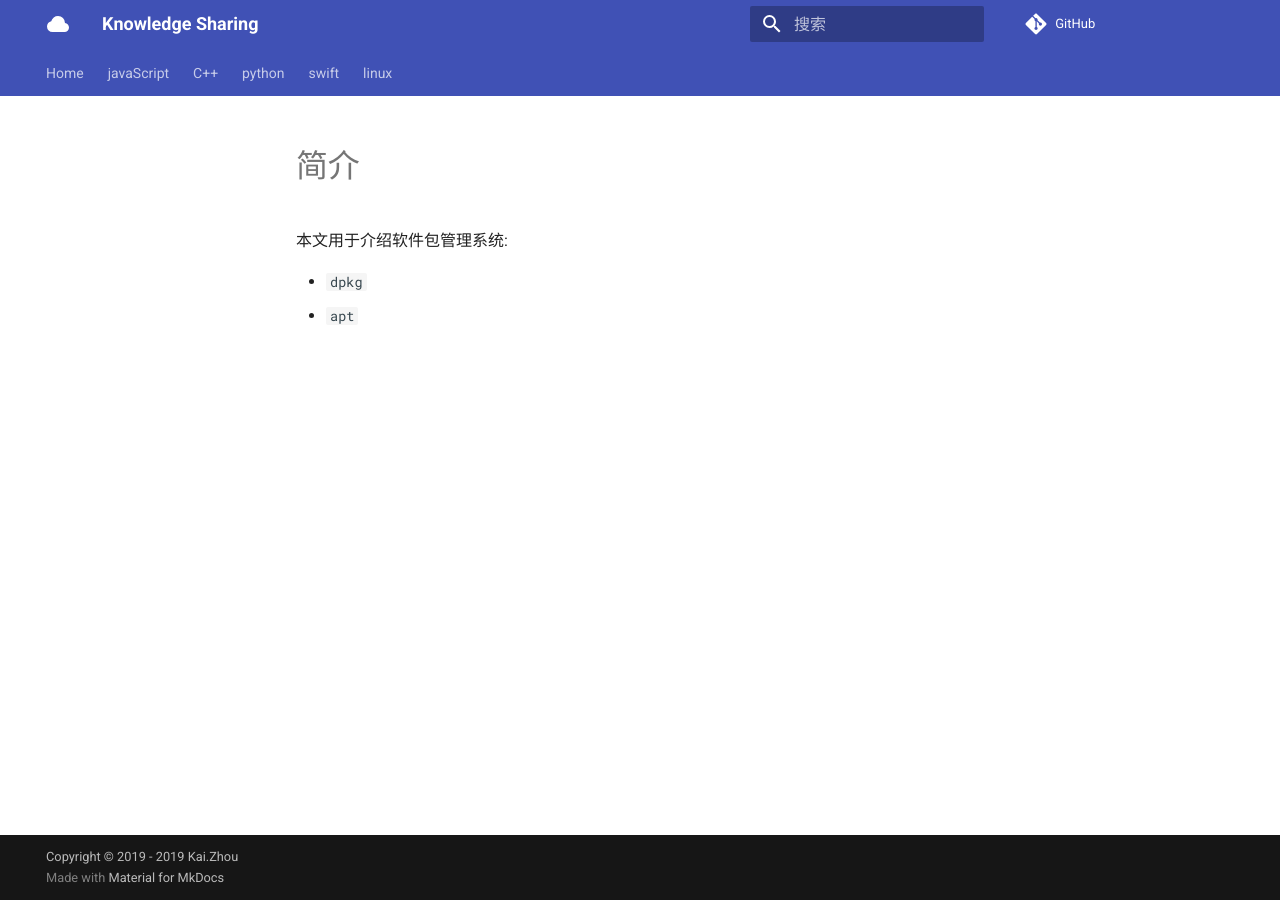
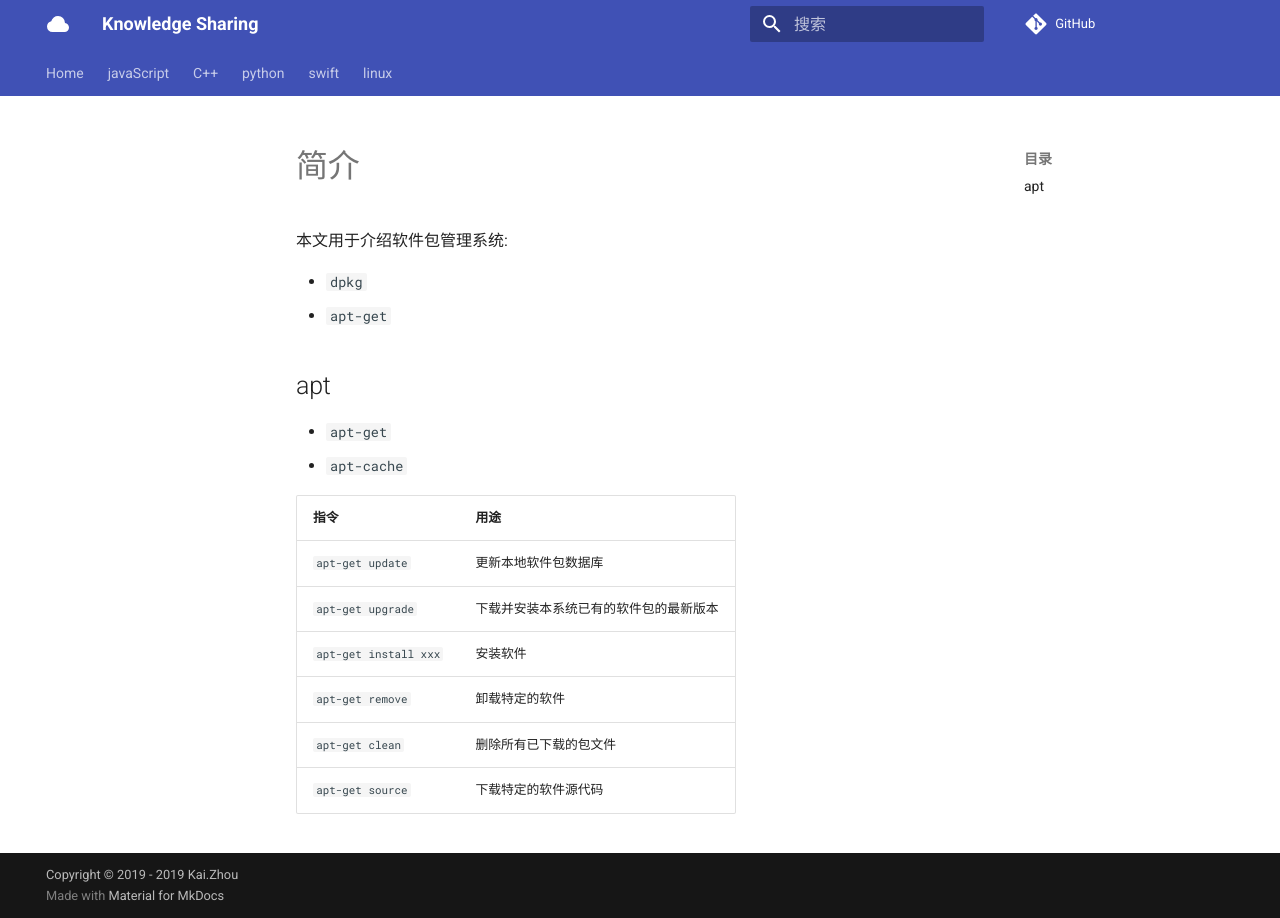
Before and after one commit to zhoukaidev/ks_blog, an MkDocs documentation site: the page built from docs/shell/linux/tools/apt.md, in a window 1280 px wide. Built offline with MkDocs 1.6.1 and Material for MkDocs 9.7.7, drawn with Linux system fonts in a browser that asks for light colours; comment, search, counter and statistics services are not loaded.

Commit message:
Updae apt.md

```diff
--- a/docs/shell/linux/tools/apt.md
+++ b/docs/shell/linux/tools/apt.md
@@ -3,4 +3,18 @@
 本文用于介绍软件包管理系统:
 
 * `dpkg`
-* `apt`
+* `apt-get`
+
+## apt
+
+* `apt-get`
+* `apt-cache`
+
+| 指令      |    用途     |
+|-----------|-------------|
+| `apt-get update` | 更新本地软件包数据库  |
+| `apt-get upgrade`  |  下载并安装本系统已有的软件包的最新版本    |
+| `apt-get install xxx` | 安装软件   |
+| `apt-get remove`  | 卸载特定的软件   |
+| `apt-get clean`  |  删除所有已下载的包文件  |
+| `apt-get source`  | 下载特定的软件源代码   |
```
